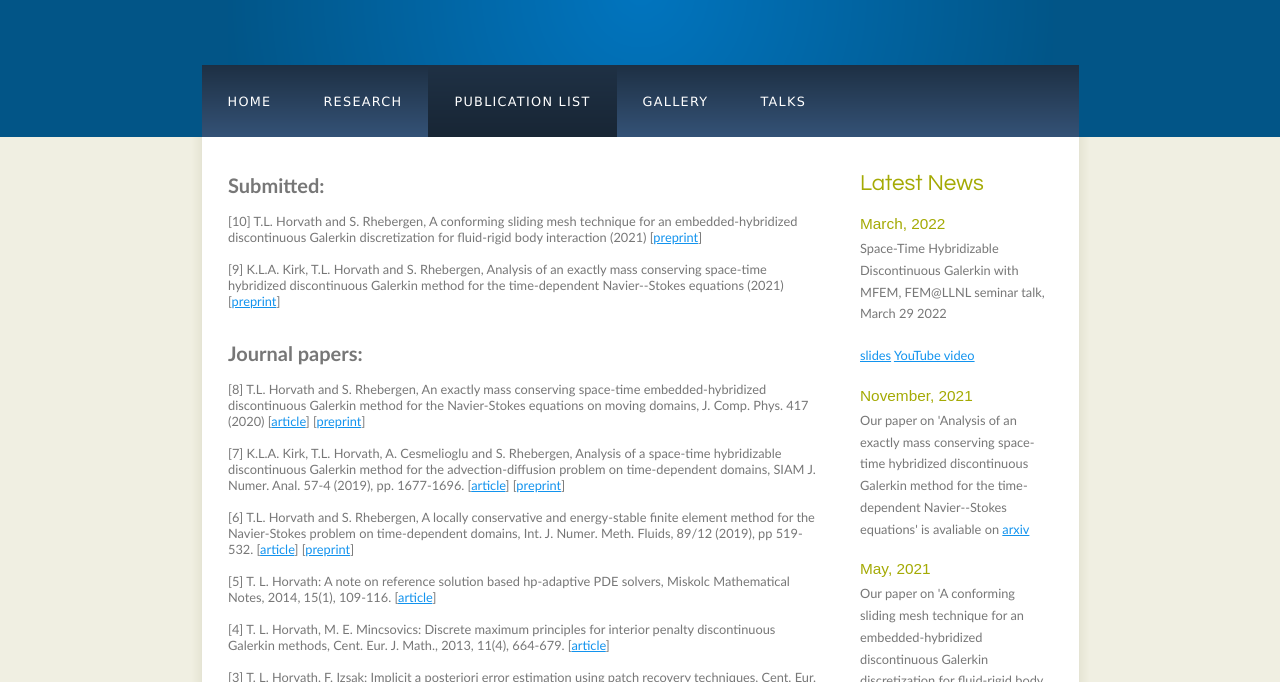
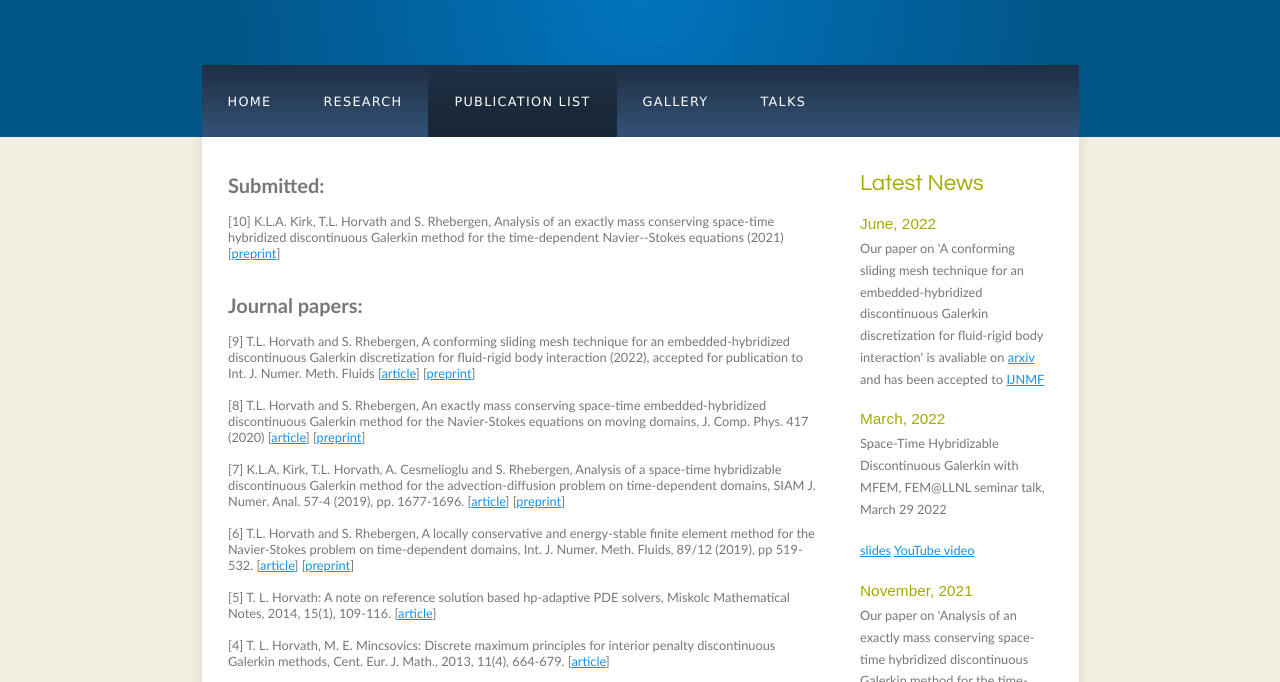
Before and after one commit to thorvath12/thorvath12.github.io, a plain HTML site: page publications.html in a window 1280 px wide. Shown: the part 103-785 px from the top of the page. Drawn offline with Linux system fonts and the light colour scheme.

Commit message:
Adding the IJNMF link

```diff
--- a/publications.html
+++ b/publications.html
@@ -35,13 +35,13 @@
       <div class="sidebar">
         <!-- insert your sidebar items here -->
         <h2>Latest News</h2>
+        <h4>June, 2022</h4>
+        <p>Our paper on 'A conforming sliding mesh technique for an embedded-hybridized discontinuous Galerkin discretization for fluid-rigid body interaction' is avaliable on <a href="https://arxiv.org/abs/2105.12542">arxiv</a> and has been accepted to <a href="https://doi.org/10.1002/fld.5127">IJNMF</a>
         <h4>March, 2022</h4>
         <p>Space-Time Hybridizable Discontinuous Galerkin with MFEM, FEM@LLNL seminar talk, March 29 2022
         <p><a href="https://mfem.org/pdf/seminar/horvath.pdf">slides</a> <a href="https://www.youtube.com/watch?v=v8-EubYMT-A">YouTube video</a></p>
         <h4>November, 2021</h4>
         <p>Our paper on 'Analysis of an exactly mass conserving space-time hybridized discontinuous Galerkin method for the time-dependent Navier--Stokes equations' is avaliable on <a href="https://arxiv.org/abs/2103.13492">arxiv</a>
-        <h4>May, 2021</h4>
-        <p>Our paper on 'A conforming sliding mesh technique for an embedded-hybridized discontinuous Galerkin discretization for fluid-rigid body interaction' is avaliable on <a href="https://arxiv.org/abs/2105.12542">arxiv</a>
       </div>
       <div id="content">
 
@@ -54,14 +54,14 @@
 <span style="font-weight: bold; font-size:20px;">Submitted:</span>
 <br>
 <br>
-[10] T.L. Horvath and S. Rhebergen, A conforming sliding mesh technique for an embedded-hybridized discontinuous Galerkin discretization for fluid-rigid body interaction (2021) [<a href="https://arxiv.org/abs/2105.12542">preprint</a>]<br>
-<br>
-[9] K.L.A. Kirk, T.L. Horvath and S. Rhebergen, Analysis of an exactly mass conserving space-time hybridized discontinuous Galerkin method for the time-dependent Navier--Stokes equations (2021) [<a href="https://arxiv.org/abs/2103.13492">preprint</a>]<br>
+[10] K.L.A. Kirk, T.L. Horvath and S. Rhebergen, Analysis of an exactly mass conserving space-time hybridized discontinuous Galerkin method for the time-dependent Navier--Stokes equations (2021) [<a href="https://arxiv.org/abs/2103.13492">preprint</a>]<br>
 <br>
 
 <br>
 <span style="font-weight: bold; font-size:20px;">Journal papers:</span>
 <br>
+<br>
+[9] T.L. Horvath and S. Rhebergen, A conforming sliding mesh technique for an embedded-hybridized discontinuous Galerkin discretization for fluid-rigid body interaction (2022), accepted for publication to Int. J. Numer. Meth. Fluids [<a href="https://doi.org/10.1002/fld.5127">article</a>] [<a href="https://arxiv.org/abs/2105.12542">preprint</a>]<br>
 <br>
 [8] T.L. Horvath and S. Rhebergen, An exactly mass conserving space-time embedded-hybridized discontinuous Galerkin method for the Navier-Stokes equations on moving domains, J. Comp. Phys. 417 (2020) [<a href="https://doi.org/10.1016/j.jcp.2020.109577">article</a>] [<a href="http://arxiv.org/abs/1910.08616">preprint</a>]<br>
 <br>
```
Also changed, not shown: gallery.html (+2 -2 lines), index.html (+2 -2 lines), research.html (+2 -2 lines), talks.html (+3 -3 lines).
